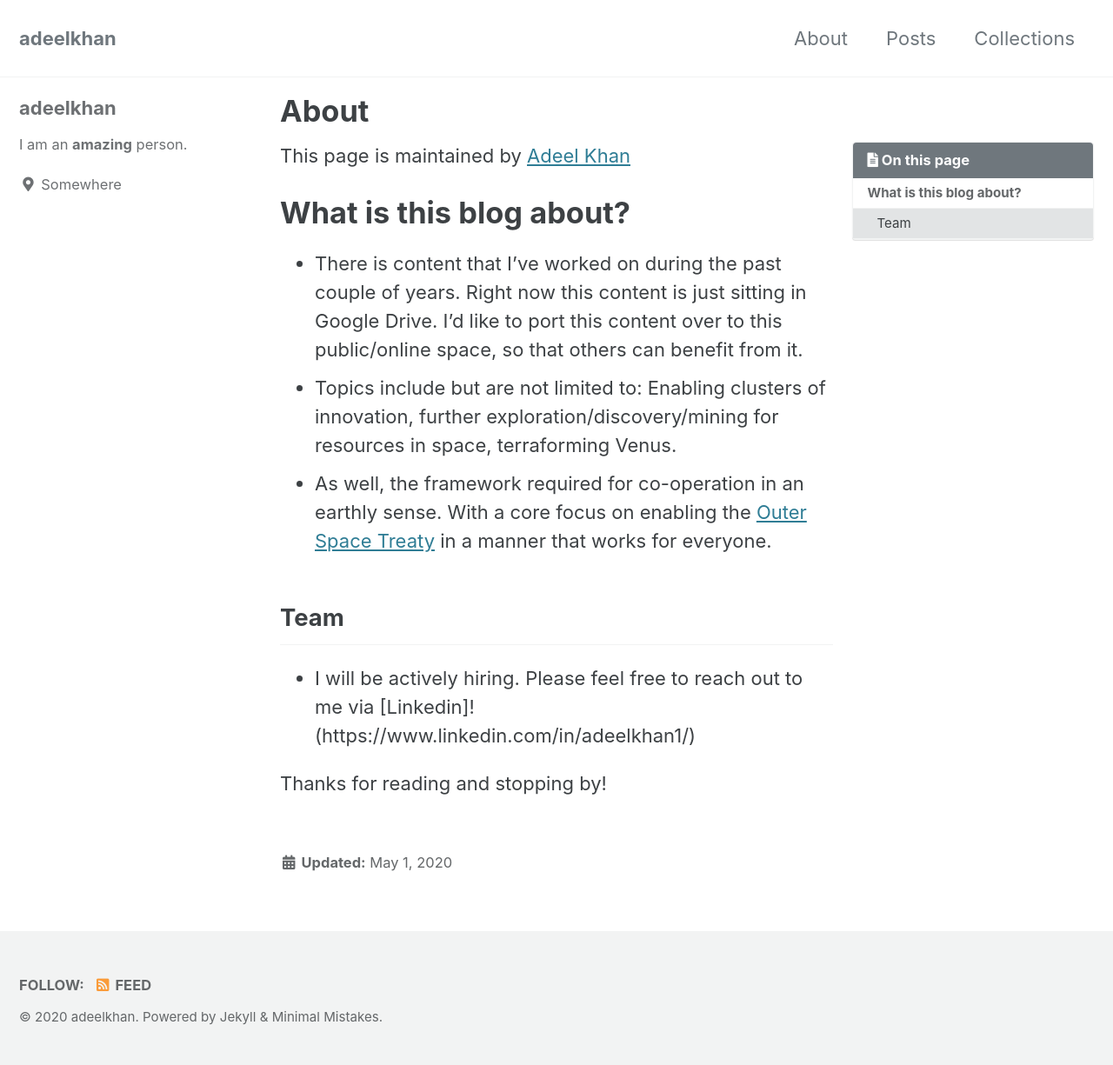
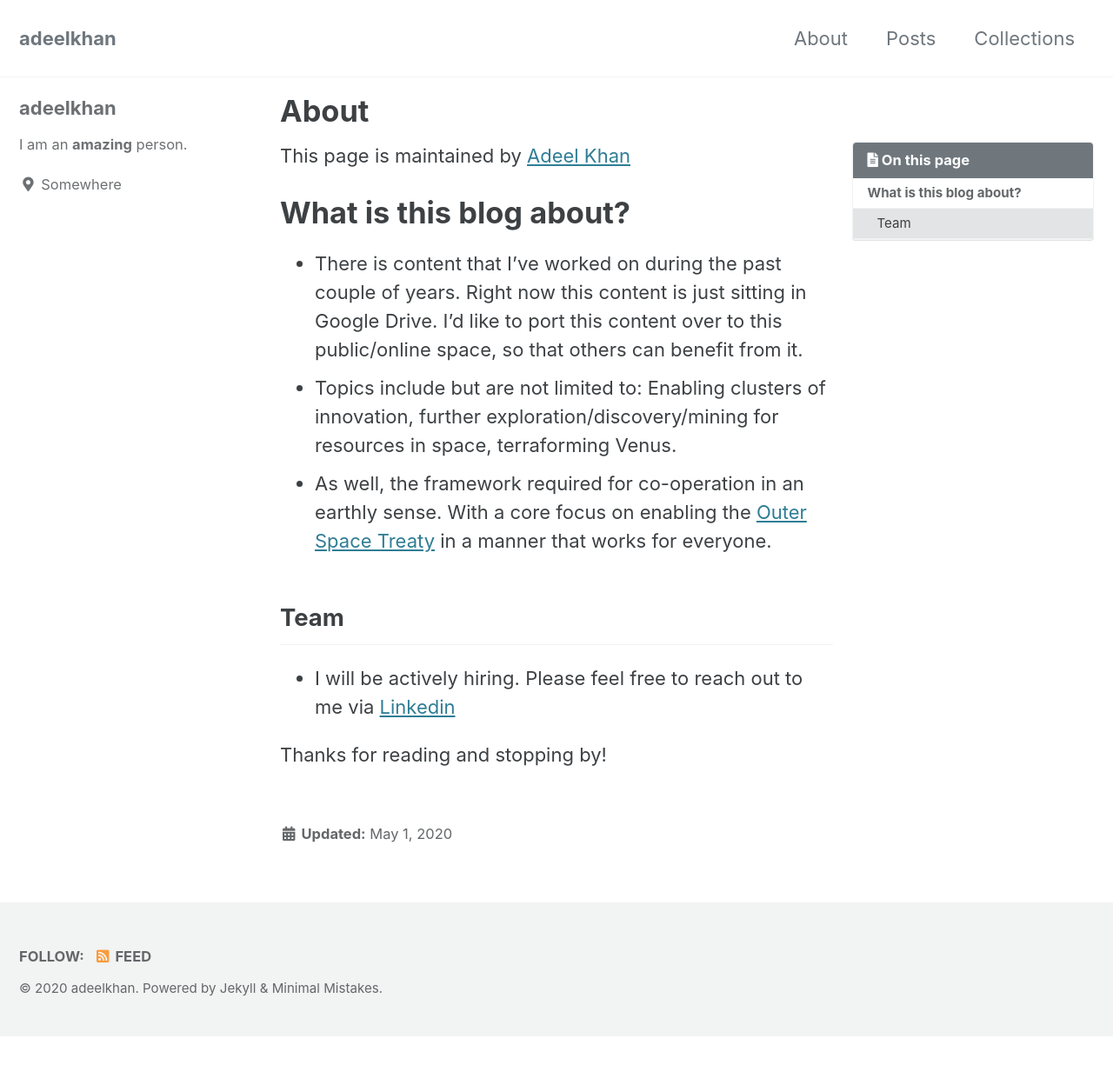
Before and after one commit to stellardreams/stellardreams.github.io, a Jekyll site: the page built from _pages/about.md, in a window 1280 px wide. Shown: the whole page at 87% size. Built offline with Jekyll 4.4.1, drawn with Linux system fonts in a browser that asks for light colours; cached includes are drawn as plain includes; after the commit the page ends 1192 px from its top, so only the background shows below that.

Commit message:
Update about.md

```diff
--- a/_pages/about.md
+++ b/_pages/about.md
@@ -16,7 +16,7 @@
 
 ## Team
 
-* I will be actively hiring. Please feel free to reach out to me via [Linkedin]!(https://www.linkedin.com/in/adeelkhan1/)
+* I will be actively hiring. Please feel free to reach out to me via [Linkedin](https://www.linkedin.com/in/adeelkhan1/)
 
 
 Thanks for reading and stopping by!
```
